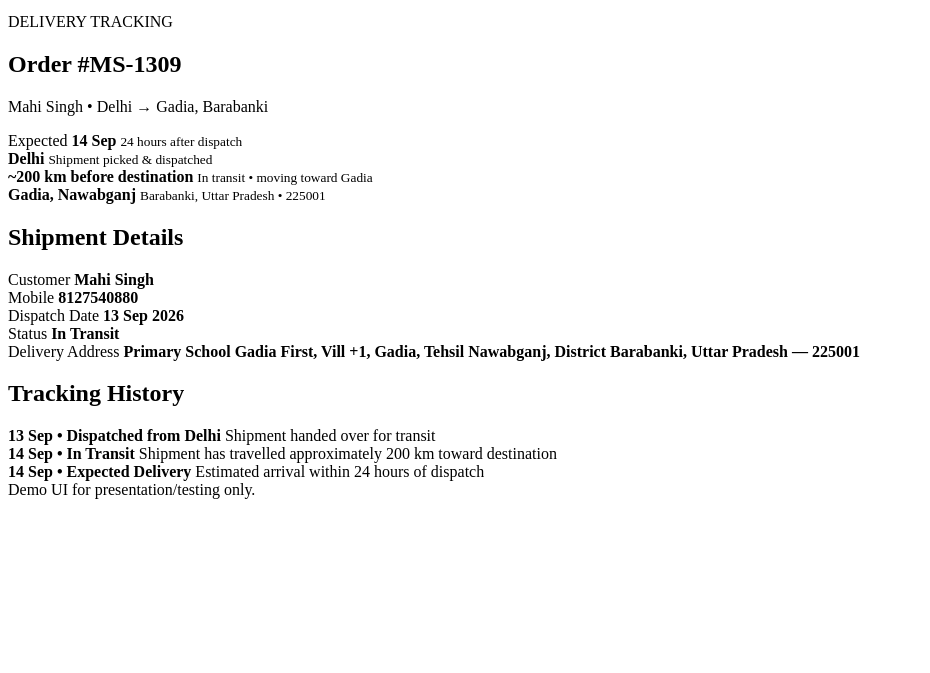
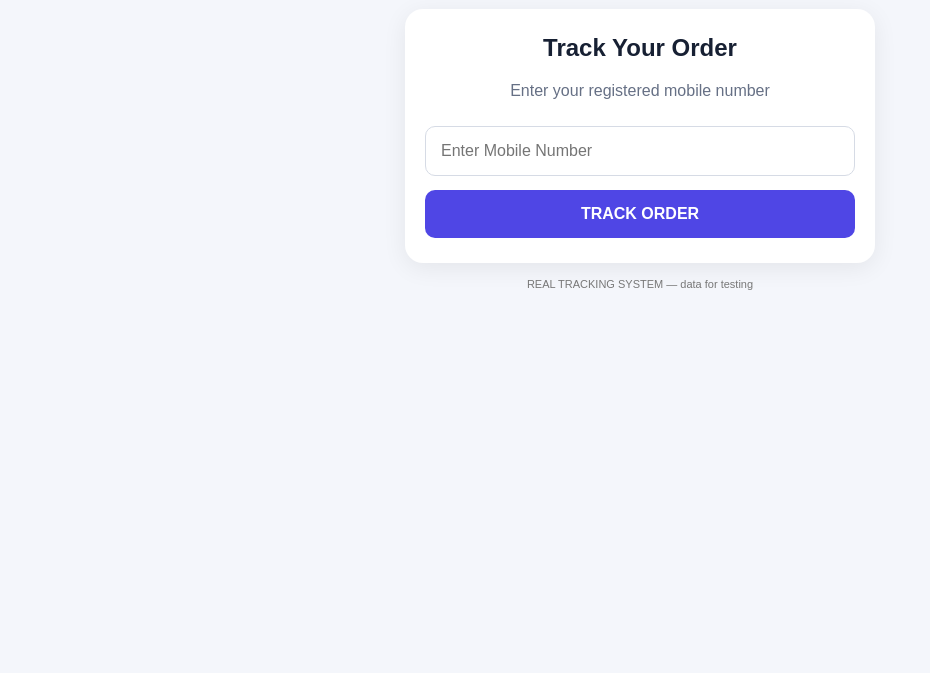
Before and after one commit to DeliveryTrack/Hamper-parcel-Tracking-, a plain HTML site: page index.html in a window 1280 px wide. Shown: the part 127-800 px from the top of the page, without its empty margins (0-930 px from the left). Drawn offline with Linux system fonts and the light colour scheme.

Commit message:
Revise index.html for delivery tracking interface
Updated the HTML structure and content for the delivery tracking page, including changes to the title, styles, and order tracking information.

```diff
--- a/index.html
+++ b/index.html
@@ -1,126 +1,223 @@
-<!doctype html>
-<html lang="hi">
+<!DOCTYPE html>
+<html lang="en">
 <head>
-  <meta charset="UTF-8">
-  <meta name="viewport" content="width=device-width,initial-scale=1">
-  <title>PREMIUM GIFTS STORE - Delivery Tracking</title>
-  <link rel="stylesheet" href="style.css">
+<meta charset="UTF-8">
+<meta name="viewport" content="width=device-width, initial-scale=1.0">
+<title>PREMIUM GIFTS STORE - Track Order</title>
+
+<style>
+*{box-sizing:border-box}
+body{
+  margin:0;
+  font-family:Arial,sans-serif;
+  background:#f4f6fb;
+  color:#172033;
+}
+.container{
+  max-width:500px;
+  margin:auto;
+  padding:20px 15px;
+}
+.shop{
+  background:#111827;
+  color:white;
+  text-align:center;
+  padding:22px 15px;
+  border-radius:18px;
+  margin-bottom:18px;
+}
+.shop h1{
+  margin:0;
+  font-size:25px;
+  letter-spacing:.5px;
+}
+.shop p{
+  margin:7px 0 0;
+  opacity:.75;
+}
+.card{
+  background:white;
+  padding:25px 20px;
+  border-radius:18px;
+  box-shadow:0 5px 25px rgba(0,0,0,.07);
+}
+h2{
+  text-align:center;
+  margin-top:0;
+}
+input{
+  width:100%;
+  padding:15px;
+  border:1px solid #d6dbe5;
+  border-radius:10px;
+  font-size:16px;
+  outline:none;
+  margin:10px 0 14px;
+}
+button{
+  width:100%;
+  padding:15px;
+  border:0;
+  border-radius:10px;
+  background:#4f46e5;
+  color:white;
+  font-size:16px;
+  font-weight:bold;
+  cursor:pointer;
+}
+button:hover{opacity:.9}
+.error{
+  display:none;
+  color:#dc2626;
+  background:#fee2e2;
+  padding:12px;
+  border-radius:10px;
+  margin-top:15px;
+  text-align:center;
+}
+.result{
+  display:none;
+  margin-top:18px;
+}
+.status{
+  background:#ecfdf5;
+  color:#087443;
+  padding:14px;
+  border-radius:12px;
+  text-align:center;
+  font-weight:bold;
+}
+.details{
+  margin-top:15px;
+  line-height:1.7;
+}
+.track{
+  margin-top:20px;
+  border-left:3px solid #4f46e5;
+  padding-left:18px;
+}
+.track div{
+  margin-bottom:20px;
+}
+.track b{display:block}
+.track span{
+  color:#667085;
+  font-size:13px;
+}
+.demo{
+  text-align:center;
+  font-size:11px;
+  color:#777;
+  margin-top:15px;
+}
+</style>
 </head>
 
 <body>
-<main class="wrap">
 
-  <div class="demo">DEMO TRACKING — वास्तविक courier tracking नहीं</div>
+<div class="container">
 
-  <!-- SHOP NAME -->
-  <header class="shop-header">
+  <div class="shop">
     <h1>PREMIUM GIFTS STORE</h1>
-    <p>Delivery Tracking System</p>
-  </header>
+    <p>Official Delivery Tracking</p>
+  </div>
 
-  <section class="card hero">
-    <div>
-      <p class="eyebrow">DELIVERY TRACKING</p>
-      <h2>Order #MS-1309</h2>
-      <p class="muted">Mahi Singh • Delhi → Gadia, Barabanki</p>
+  <div class="card">
+
+    <h2>Track Your Order</h2>
+
+    <p style="text-align:center;color:#667085">
+      Enter your registered mobile number
+    </p>
+
+    <input
+      type="tel"
+      id="mobile"
+      placeholder="Enter Mobile Number"
+      maxlength="10"
+    >
+
+    <button onclick="trackOrder()">
+      TRACK ORDER
+    </button>
+
+    <div class="error" id="error">
+      ❌ Order not found. Please check your mobile number.
     </div>
 
-    <div class="eta">
-      <span>Expected</span>
-      <b>14 Sep</b>
-      <small>24 hours after dispatch</small>
-    </div>
-  </section>
+    <div class="result" id="result">
 
-  <section class="card">
-    <div class="route">
-      <div>
-        <span class="dot done"></span>
-        <b>Delhi</b>
-        <small>Shipment picked & dispatched</small>
+      <div class="status">
+        🚚 ORDER IN TRANSIT
       </div>
 
-      <div class="line"></div>
-
-      <div>
-        <span class="dot current"></span>
-        <b>~200 km before destination</b>
-        <small>In transit • moving toward Gadia</small>
+      <div class="details">
+        <b>Customer:</b> Mahi Singh<br>
+        <b>Order ID:</b> MS-1309<br>
+        <b>Dispatch:</b> 13 Sep 2026<br>
+        <b>Expected Delivery:</b> 14 Sep 2026<br>
+        <b>Current Location:</b> Approximately 200 KM before destination
       </div>
 
-      <div class="line"></div>
+      <div class="track">
 
-      <div>
-        <span class="dot"></span>
-        <b>Gadia, Nawabganj</b>
-        <small>Barabanki, Uttar Pradesh • 225001</small>
-      </div>
-    </div>
-  </section>
+        <div>
+          <b>✅ Dispatched from Delhi</b>
+          <span>13 Sep 2026</span>
+        </div>
 
-  <section class="card">
-    <h2>Shipment Details</h2>
+        <div>
+          <b>🚚 In Transit</b>
+          <span>Shipment is moving toward Gadia, Barabanki</span>
+        </div>
 
-    <div class="grid">
-      <div>
-        <label>Customer</label>
-        <strong>Mahi Singh</strong>
+        <div>
+          <b>📦 Expected Delivery</b>
+          <span>14 Sep 2026</span>
+        </div>
+
       </div>
 
-      <div>
-        <label>Mobile</label>
-        <strong>8127540880</strong>
-      </div>
+    </div>
 
-      <div>
-        <label>Dispatch Date</label>
-        <strong>13 Sep 2026</strong>
-      </div>
+  </div>
 
-      <div>
-        <label>Status</label>
-        <strong class="green">In Transit</strong>
-      </div>
+  <div class="demo">
+    REAL TRACKING SYSTEM — data for testing
+  </div>
 
-      <div class="full">
-        <label>Delivery Address</label>
-        <strong>
-          Primary School Gadia First, Vill +1, Gadia,
-          Tehsil Nawabganj, District Barabanki,
-          Uttar Pradesh — 225001
-        </strong>
-      </div>
-    </div>
-  </section>
+</div>
 
-  <section class="card">
-    <h2>Tracking History</h2>
+<script>
 
-    <div class="timeline">
-      <div>
-        <b>13 Sep • Dispatched from Delhi</b>
-        <span>Shipment handed over for transit</span>
-      </div>
+function trackOrder(){
 
-      <div class="active">
-        <b>14 Sep • In Transit</b>
-        <span>
-          Shipment has travelled approximately 200 km
-          toward destination
-        </span>
-      </div>
+  let mobile =
+    document.getElementById("mobile").value.trim();
 
-      <div>
-        <b>14 Sep • Expected Delivery</b>
-        <span>Estimated arrival within 24 hours of dispatch</span>
-      </div>
-    </div>
-  </section>
+  let error =
+    document.getElementById("error");
 
-  <footer>
-    Demo UI for presentation/testing only.
-  </footer>
+  let result =
+    document.getElementById("result");
 
-</main>
+  error.style.display = "none";
+  result.style.display = "none";
+
+  // Demo customer number
+  if(mobile === "8127540880"){
+
+    result.style.display = "block";
+
+  }else{
+
+    error.style.display = "block";
+
+  }
+
+}
+
+</script>
+
 </body>
 </html>
```
